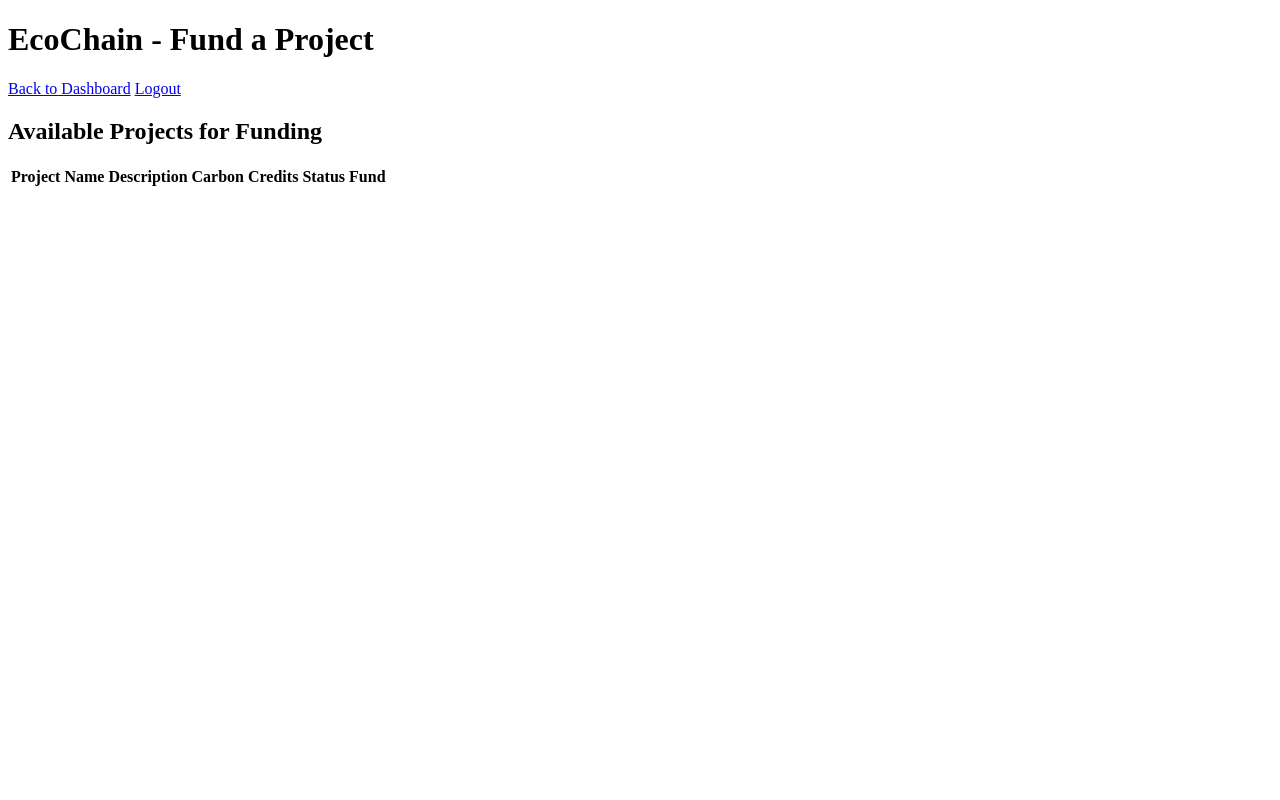
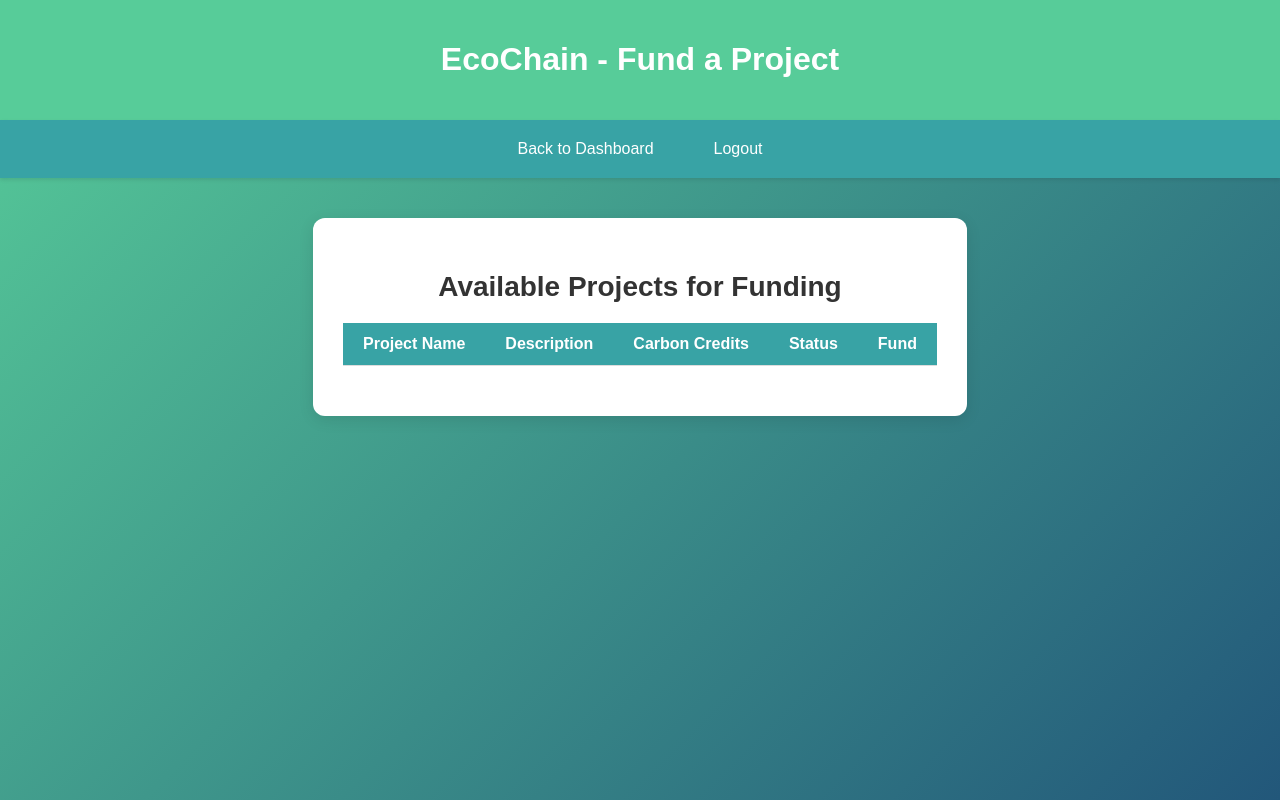
Before and after one commit to xoTEMPESTox/EcoChain, a website: page frontend/fundProject.html in a window 1280 px wide. Drawn offline with Linux system fonts and the light colour scheme; no server answers.

Commit message:
[ADDED]Added css for all working pages

```diff
--- a/frontend/fundProject.html
+++ b/frontend/fundProject.html
@@ -5,7 +5,7 @@
     <meta charset="UTF-8">
     <meta name="viewport" content="width=device-width, initial-scale=1.0">
     <title>Fund a Project</title>
-    <link rel="stylesheet" href="dashboard.css">
+    <link rel="stylesheet" href="fundproject.css">
 </head>
 
 <body>
--- /dev/null
+++ b/frontend/fundproject.css
@@ -0,0 +1,180 @@
+/* General Styling */
+body {
+    font-family: 'Arial', sans-serif;
+    margin: 0;
+    padding: 0;
+    background: linear-gradient(135deg, #57CC99, #22577A); /* Gradient from Light Green to Dark Blue */
+    color: #333;
+    min-height: 100vh;
+    display: flex;
+    flex-direction: column;
+    justify-content: flex-start;
+}
+
+/* Header Styling */
+header {
+    background-color: #57CC99; /* Light Green */
+    color: white;
+    padding: 20px;
+    text-align: center;
+    box-shadow: 0px 4px 6px rgba(0, 0, 0, 0.1);
+    animation: fadeInHeader 1s ease-out;
+}
+
+/* Navbar Styling */
+nav {
+    display: flex;
+    justify-content: center;
+    background-color: #38A3A5; /* Teal */
+    padding: 10px 0;
+    box-shadow: 0px 2px 4px rgba(0, 0, 0, 0.1);
+    animation: slideInNav 1s ease-out;
+}
+
+nav a {
+    color: white;
+    text-decoration: none;
+    padding: 10px 20px;
+    font-size: 16px;
+    margin: 0 10px;
+    border-radius: 5px;
+    transition: background-color 0.3s ease, transform 0.3s ease, box-shadow 0.3s ease;
+}
+
+nav a:hover {
+    background-color: #57CC99; /* Light Green */
+    color: #22577A; /* Dark Blue */
+    transform: scale(1.05);
+    box-shadow: 0 0 10px rgba(255, 255, 255, 0.4);
+}
+
+nav .logout {
+    background-color: #FF6347; /* Red for logout */
+}
+
+nav .logout:hover {
+    background-color: #FF4500; /* Darker red on hover */
+    transform: scale(1.05);
+}
+
+/* Container Styling */
+.container {
+    margin: 40px auto; /* Center container */
+    max-width: 1000px; /* Wider container for a spacious look */
+    padding: 30px;
+    background-color: white;
+    box-shadow: 0px 4px 15px rgba(0, 0, 0, 0.1);
+    border-radius: 12px;
+    animation: fadeInContainer 1s ease-out;
+    display: flex;
+    flex-direction: column;
+    align-items: center;
+    text-align: center;
+}
+
+/* Heading Styling */
+h2 {
+    font-size: 28px;
+    color: #333;
+    margin-bottom: 20px;
+    font-weight: bold;
+}
+
+/* Table Styling */
+#projectsTable {
+    width: 100%;
+    border-collapse: collapse;
+}
+
+#projectsTable th,
+#projectsTable td {
+    padding: 12px 20px;
+    text-align: left;
+    border-bottom: 1px solid #ddd;
+}
+
+#projectsTable th {
+    background-color: #38A3A5;
+    color: white;
+}
+
+#projectsTable tr:hover {
+    background-color: #f9f9f9;
+}
+
+/* Button Styling for Fund Action */
+#projectsTable button {
+    background-color: #57CC99;
+    color: white;
+    padding: 10px 20px;
+    border: none;
+    cursor: pointer;
+    font-size: 16px;
+    border-radius: 5px;
+    transition: background-color 0.3s ease;
+}
+
+#projectsTable button:hover {
+    background-color: #38A3A5; /* Teal */
+}
+
+/* Status Message */
+#fundStatus {
+    margin-top: 20px;
+    font-size: 16px;
+    font-weight: bold;
+}
+
+/* Fade-in Animation for Header */
+@keyframes fadeInHeader {
+    0% {
+        opacity: 0;
+        transform: translateY(-20px);
+    }
+    100% {
+        opacity: 1;
+        transform: translateY(0);
+    }
+}
+
+/* Container Animation */
+@keyframes fadeInContainer {
+    0% {
+        opacity: 0;
+        transform: translateY(-20px);
+    }
+    100% {
+        opacity: 1;
+        transform: translateY(0);
+    }
+}
+
+/* Responsive Design */
+@media screen and (max-width: 768px) {
+    .container {
+        padding: 20px;
+        margin: 10px;
+    }
+
+    nav {
+        flex-direction: column;
+        align-items: center;
+    }
+
+    nav a {
+        margin: 5px 0;
+    }
+
+    #projectsTable {
+        width: 100%;
+        font-size: 14px;
+    }
+
+    #projectsTable th, #projectsTable td {
+        padding: 8px 12px;
+    }
+
+    #projectsTable button {
+        padding: 8px 15px;
+    }
+}
--- /dev/null
+++ b/frontend/listProject.css
@@ -0,0 +1,179 @@
+/* General Styling */
+body {
+    font-family: 'Arial', sans-serif;
+    margin: 0;
+    padding: 0;
+    background: linear-gradient(135deg, #57CC99, #22577A); /* Gradient from Light Green to Dark Blue */
+    color: #333;
+    min-height: 100vh;
+    display: flex;
+    flex-direction: column;
+    justify-content: flex-start;
+}
+
+/* Header Styling */
+header {
+    background-color: #57CC99; /* Light Green */
+    color: white;
+    padding: 20px;
+    text-align: center;
+    box-shadow: 0px 4px 6px rgba(0, 0, 0, 0.1);
+    animation: fadeInHeader 1s ease-out;
+}
+
+/* Navbar Styling */
+nav {
+    display: flex;
+    justify-content: center;
+    background-color: #38A3A5; /* Teal */
+    padding: 10px 0;
+    box-shadow: 0px 2px 4px rgba(0, 0, 0, 0.1);
+    animation: slideInNav 1s ease-out;
+}
+
+nav a {
+    color: white;
+    text-decoration: none;
+    padding: 10px 20px;
+    font-size: 16px;
+    margin: 0 10px;
+    border-radius: 5px;
+    transition: background-color 0.3s ease, transform 0.3s ease, box-shadow 0.3s ease;
+}
+
+nav a:hover {
+    background-color: #57CC99; /* Light Green */
+    color: #22577A; /* Dark Blue */
+    transform: scale(1.05);
+    box-shadow: 0 0 10px rgba(255, 255, 255, 0.4);
+}
+
+nav .logout {
+    background-color: #FF6347; /* Red for logout */
+}
+
+nav .logout:hover {
+    background-color: #FF4500; /* Darker red on hover */
+    transform: scale(1.05);
+}
+
+/* Submit Project Form Styling */
+.container {
+    margin: 40px auto;  /* Centers container horizontally and adds top/bottom spacing */
+    max-width: 900px;   /* Increased width for a spacious layout */
+    padding: 10px;      /* Added padding for a more spacious feel */
+    background-color: white;
+    box-shadow: 0px 4px 15px rgba(0, 0, 0, 0.1); /* Subtle shadow for depth */
+    border-radius: 12px; /* Rounded corners for sleekness */
+    animation: fadeInContainer 1s ease-out;
+
+    /* Flexbox to center content */
+    display: flex;
+    flex-direction: column;
+    justify-content: center;  /* Centers content vertically */
+    align-items: center;      /* Centers content horizontally */
+    text-align: center;       /* Centers text inside form elements */
+
+    min-height: 60vh;
+    min-width: 40vw;
+}
+
+
+h2 {
+    font-size: 24px;
+    color: #333;
+    margin-bottom: 20px;
+}
+
+/* Form Styling */
+form {
+    display: flex;
+    flex-direction: column;
+    width: 100%;
+    max-width: 500px;
+    margin: 0 auto;
+}
+
+form label {
+    font-size: 16px;
+    margin-bottom: 8px;
+    text-align: left;
+}
+
+form input,
+form textarea {
+    padding: 12px;
+    margin-bottom: 15px;
+    border-radius: 5px;
+    border: 1px solid #ddd;
+    font-size: 14px;
+    background-color: #f9f9f9;
+}
+
+form button {
+    background-color: #57CC99; /* Light Green */
+    color: white;
+    border: none;
+    padding: 12px 20px;
+    cursor: pointer;
+    font-size: 16px;
+    border-radius: 5px;
+    transition: background-color 0.3s ease;
+}
+
+form button:hover {
+    background-color: #38A3A5; /* Teal */
+}
+
+/* Status Message */
+#status {
+    margin-top: 15px;
+    font-size: 16px;
+    font-weight: bold;
+}
+
+/* Fade-in Animation for Header */
+@keyframes fadeInHeader {
+    0% {
+        opacity: 0;
+        transform: translateY(-20px);
+    }
+    100% {
+        opacity: 1;
+        transform: translateY(0);
+    }
+}
+
+/* Container Animation */
+@keyframes fadeInContainer {
+    0% {
+        opacity: 0;
+        transform: translateY(-20px);
+    }
+    100% {
+        opacity: 1;
+        transform: translateY(0);
+    }
+}
+
+/* Responsive Design */
+@media screen and (max-width: 768px) {
+    .container {
+        padding: 15px;
+        margin: 10px;
+    }
+
+    nav {
+        flex-direction: column;
+        align-items: center;
+    }
+
+    nav a {
+        margin: 5px 0;
+    }
+
+    form input,
+    form textarea {
+        font-size: 12px;
+    }
+}
--- /dev/null
+++ b/frontend/manageprojects.css
@@ -0,0 +1,153 @@
+/* General Styling */
+body {
+    font-family: 'Arial', sans-serif;
+    margin: 0;
+    padding: 0;
+    background: linear-gradient(135deg, #57CC99, #22577A); /* Gradient from Light Green to Dark Blue */
+    color: #333;
+    min-height: 100vh;
+    display: flex;
+    flex-direction: column;
+    justify-content: flex-start;
+}
+
+/* Header Styling */
+header {
+    background-color: #57CC99; /* Light Green */
+    color: white;
+    padding: 20px;
+    text-align: center;
+    box-shadow: 0px 4px 6px rgba(0, 0, 0, 0.1);
+    animation: fadeInHeader 1s ease-out;
+}
+
+/* Navbar Styling */
+nav {
+    display: flex;
+    justify-content: center;
+    background-color: #38A3A5; /* Teal */
+    padding: 10px 0;
+    box-shadow: 0px 2px 4px rgba(0, 0, 0, 0.1);
+    animation: slideInNav 1s ease-out;
+}
+
+nav a {
+    color: white;
+    text-decoration: none;
+    padding: 10px 20px;
+    font-size: 16px;
+    margin: 0 10px;
+    border-radius: 5px;
+    transition: background-color 0.3s ease, transform 0.3s ease, box-shadow 0.3s ease;
+}
+
+nav a:hover {
+    background-color: #57CC99; /* Light Green */
+    color: #22577A; /* Dark Blue */
+    transform: scale(1.05);
+    box-shadow: 0 0 10px rgba(255, 255, 255, 0.4);
+}
+
+nav .logout {
+    background-color: #FF6347; /* Red for logout */
+}
+
+nav .logout:hover {
+    background-color: #FF4500; /* Darker red on hover */
+    transform: scale(1.05);
+}
+
+/* Container Styling */
+.container {
+    margin: 40px auto; /* Center container */
+    max-width: 1000px; /* Wider container for a spacious look */
+    padding: 30px;
+    background-color: white;
+    box-shadow: 0px 4px 15px rgba(0, 0, 0, 0.1);
+    border-radius: 12px;
+    animation: fadeInContainer 1s ease-out;
+    display: flex;
+    flex-direction: column;
+    align-items: center;
+    text-align: center;
+}
+
+/* Heading Styling */
+h2 {
+    font-size: 28px;
+    color: #333;
+    margin-bottom: 20px;
+    font-weight: bold;
+}
+
+/* Table Styling */
+#projectsTable {
+    width: 100%;
+    border-collapse: collapse;
+}
+
+#projectsTable th,
+#projectsTable td {
+    padding: 12px 20px;
+    text-align: left;
+    border-bottom: 1px solid #ddd;
+}
+
+#projectsTable th {
+    background-color: #38A3A5;
+    color: white;
+}
+
+#projectsTable tr:hover {
+    background-color: #f9f9f9;
+}
+
+/* Fade-in Animation for Header */
+@keyframes fadeInHeader {
+    0% {
+        opacity: 0;
+        transform: translateY(-20px);
+    }
+    100% {
+        opacity: 1;
+        transform: translateY(0);
+    }
+}
+
+/* Container Animation */
+@keyframes fadeInContainer {
+    0% {
+        opacity: 0;
+        transform: translateY(-20px);
+    }
+    100% {
+        opacity: 1;
+        transform: translateY(0);
+    }
+}
+
+/* Responsive Design */
+@media screen and (max-width: 768px) {
+    .container {
+        padding: 20px;
+        margin: 10px;
+    }
+
+    nav {
+        flex-direction: column;
+        align-items: center;
+    }
+
+    nav a {
+        margin: 5px 0;
+    }
+
+    #projectsTable {
+        width: 100%;
+        font-size: 14px;
+    }
+
+    #projectsTable th, #projectsTable td {
+        padding: 8px 12px;
+    }
+}
```
Also changed, not shown: frontend/companyDashboard.html (+11 -14 lines), frontend/listProject.html (+1 -1 lines), frontend/manageProjects.html (+1 -1 lines).
